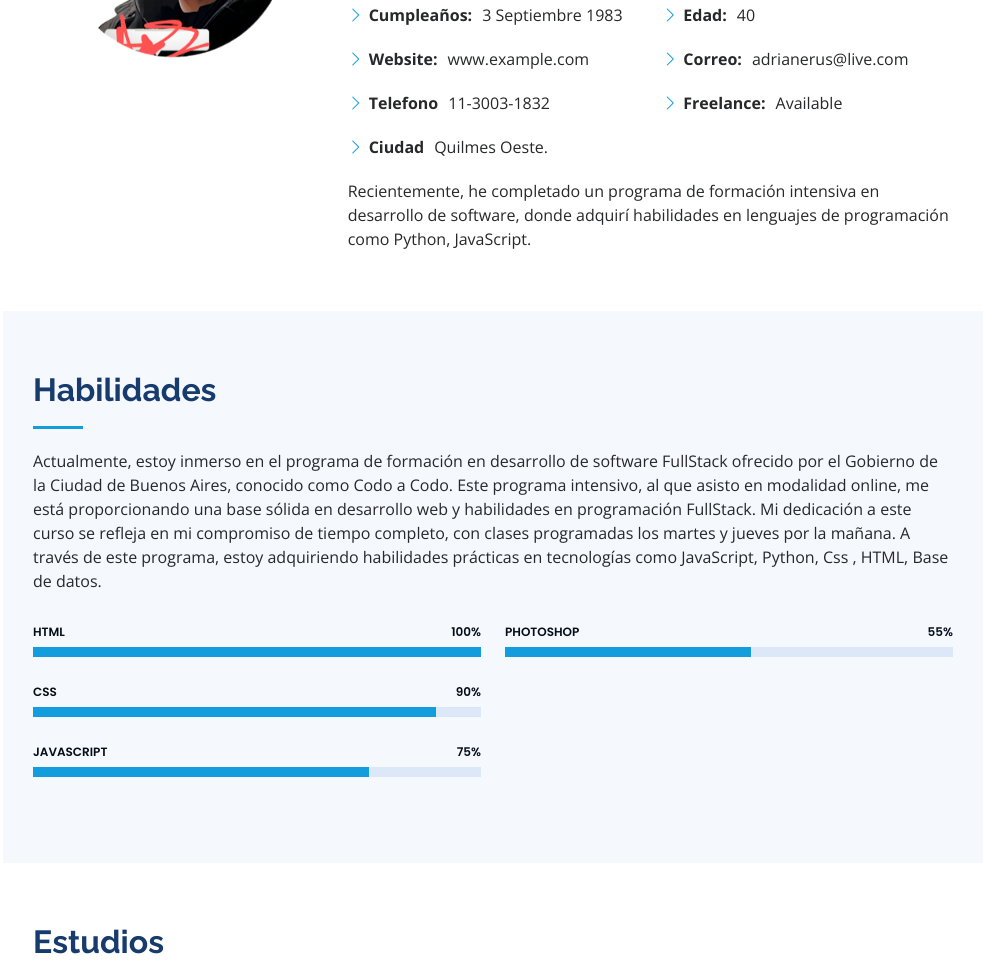
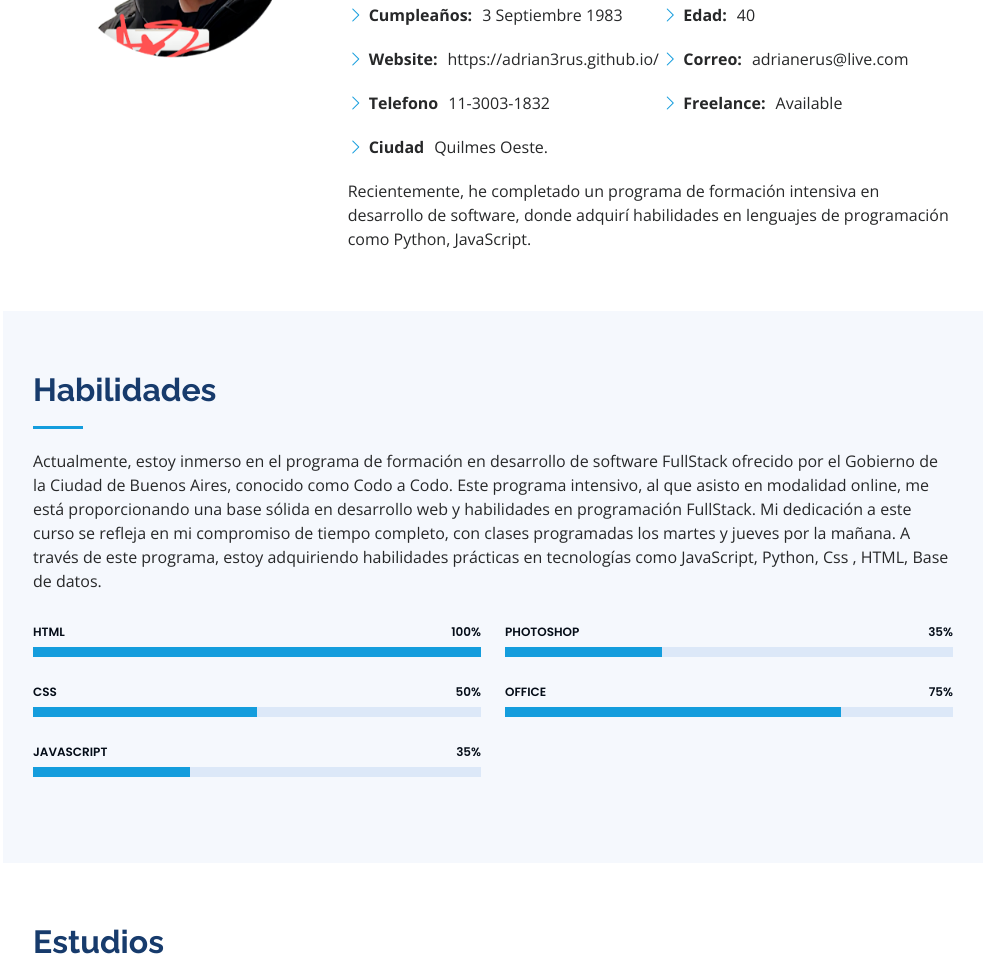
Before and after one commit to Adrian3rus/adrian3rus.github.io, a plain HTML site: page index.html in a window 1280 px wide. Shown: the part 1189-2150 px from the top of the page, without its empty margins (297-1280 px from the left). Drawn offline with nearby package versions, Linux system fonts and the light colour scheme.

Commit message:
actualizando CV

```diff
--- a/index.html
+++ b/index.html
@@ -100,7 +100,7 @@
               <div class="col-lg-6">
                 <ul>
                   <li><i class="bi bi-chevron-right"></i> <strong>Cumpleaños:</strong> <span>3 Septiembre 1983</span></li>
-                  <li><i class="bi bi-chevron-right"></i> <strong>Website:</strong> <span>www.example.com</span></li>
+                  <li><i class="bi bi-chevron-right"></i> <strong>Website:</strong> <span>https://adrian3rus.github.io/</span></li>
                   <li><i class="bi bi-chevron-right"></i> <strong>Telefono</strong> <span>11-3003-1832</span></li>
                   <li><i class="bi bi-chevron-right"></i> <strong>Ciudad</strong> <span>Quilmes Oeste.</span></li>
                 </ul>
@@ -146,16 +146,16 @@
             </div>
 
             <div class="progress">
-              <span class="skill">CSS <i class="val">90%</i></span>
+              <span class="skill">CSS <i class="val">50%</i></span>
               <div class="progress-bar-wrap">
-                <div class="progress-bar" role="progressbar" aria-valuenow="90" aria-valuemin="0" aria-valuemax="100"></div>
+                <div class="progress-bar" role="progressbar" aria-valuenow="50" aria-valuemin="0" aria-valuemax="100"></div>
               </div>
             </div>
 
             <div class="progress">
-              <span class="skill">JavaScript <i class="val">75%</i></span>
+              <span class="skill">JavaScript <i class="val">35%</i></span>
               <div class="progress-bar-wrap">
-                <div class="progress-bar" role="progressbar" aria-valuenow="75" aria-valuemin="0" aria-valuemax="100"></div>
+                <div class="progress-bar" role="progressbar" aria-valuenow="35" aria-valuemin="0" aria-valuemax="100"></div>
               </div>
             </div>
 
@@ -168,9 +168,16 @@
 
 
             <div class="progress">
-              <span class="skill">Photoshop <i class="val">55%</i></span>
+              <span class="skill">Photoshop <i class="val">35%</i></span>
               <div class="progress-bar-wrap">
-                <div class="progress-bar" role="progressbar" aria-valuenow="55" aria-valuemin="0" aria-valuemax="100"></div>
+                <div class="progress-bar" role="progressbar" aria-valuenow="35" aria-valuemin="0" aria-valuemax="100"></div>
+              </div>
+            </div>
+
+            <div class="progress">
+              <span class="skill">Office <i class="val">75%</i></span>
+              <div class="progress-bar-wrap">
+                <div class="progress-bar" role="progressbar" aria-valuenow="75" aria-valuemin="0" aria-valuemax="100"></div>
               </div>
             </div>
 
@@ -279,7 +286,7 @@
               <div class="my-3">
                 <div class="loading">Cargando</div>
                 <div class="error-message"></div>
-                <div class="sent-message">Su mensaje se envion con exito! Gracias.</div>
+                <div class="sent-message">Su mensaje se envio con exito!, Gracias.</div>
               </div>
               <div class="text-center"><button type="submit">Enviar Mensaje</button></div>
             </form>
```
